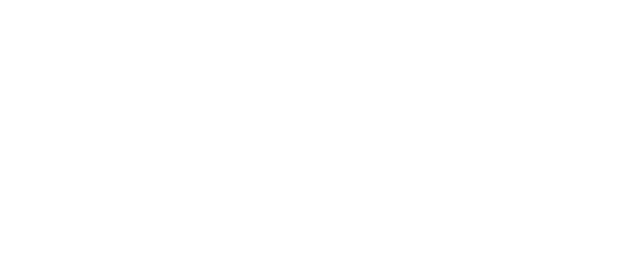
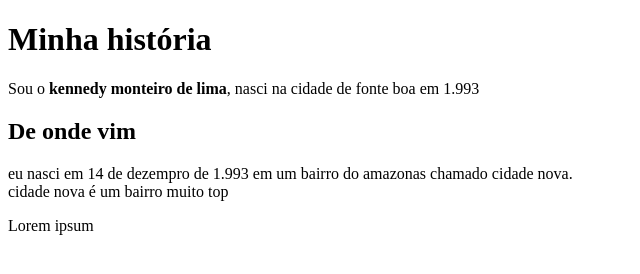
Before and after one commit to kennedy1993/FULLSTACK-2024, a plain HTML site: page index.html in a window 1280 px wide. Shown: the whole page, without its empty margins (0-640 px from the left). Drawn offline with Linux system fonts and the light colour scheme.

Commit message:
feat: aplicando tag h1 e p

```diff
--- a/index.html
+++ b/index.html
@@ -3,14 +3,31 @@
 
 <!-- A tag html inicia o nosso documento, o atributo lang informa qual idioma do conteúdo da página-->
 <html lang="pt-br">
+
 <head>
     <!--o título aparece na aba do navegador-->
     <title>Minha primeira página</title>
 
     <!-- o meta charset informa qual conjunto de caractere será utilizado-->
-        <meta charset="utf-8"/>
+    <meta charset="utf-8" />
 </head>
+
 <body>
+    <h1>Minha história</h1>
+
+
+    <p>Sou o <strong>kennedy monteiro de lima</strong>, nasci na cidade de fonte boa em 1.993</p>
+
+    <h2>De onde vim</h2>
+
+    <p>
+        eu nasci em 14 de dezempro de 1.993 em um bairro do amazonas chamado cidade nova. <br /> cidade nova é um bairro
+        muito top
+    </p>
+    <P>Lorem ipsum</P>
+
+
+
 
 </body>
 
```
Lines whose indentation alone changed are shown as unchanged.
